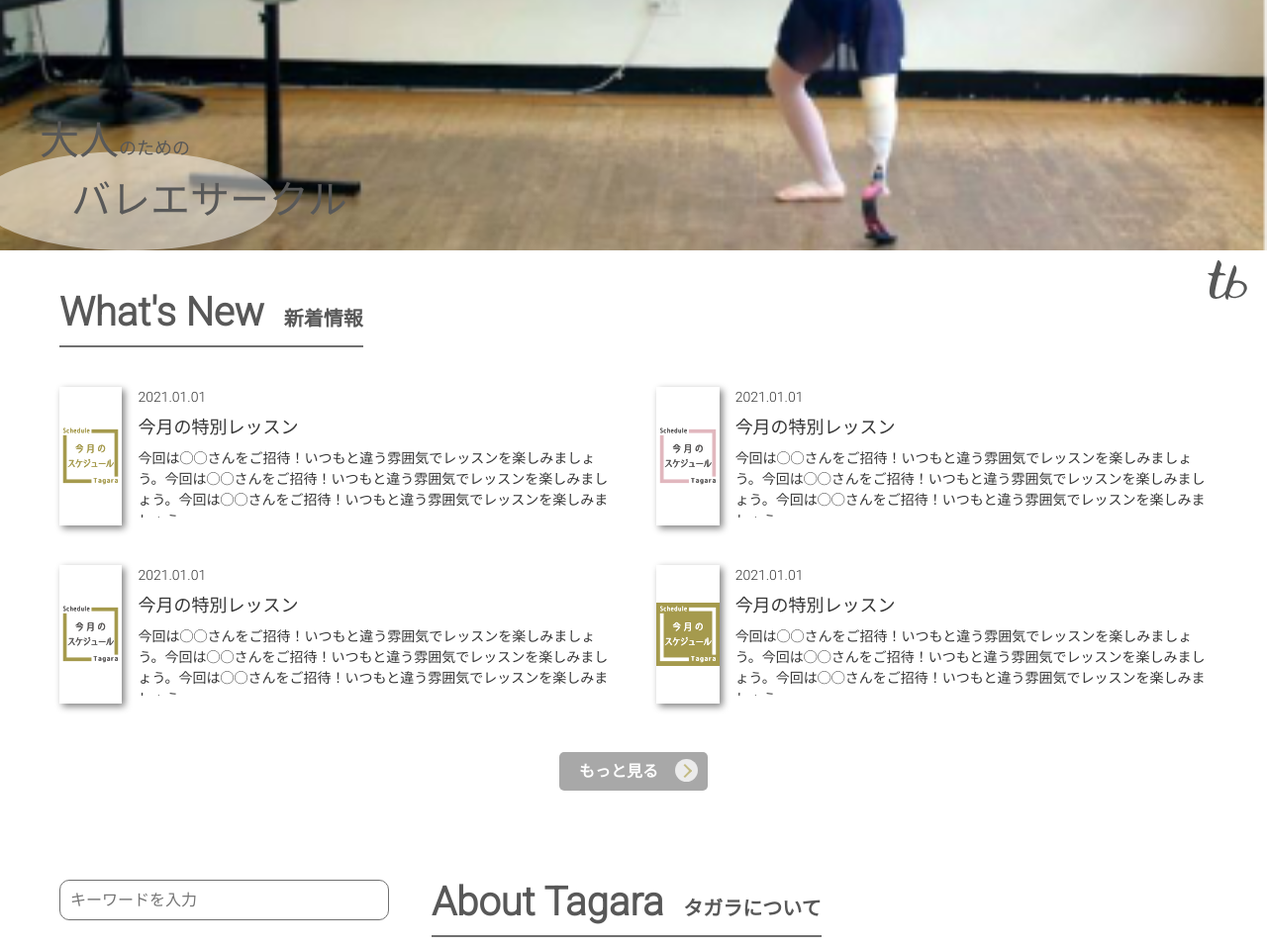
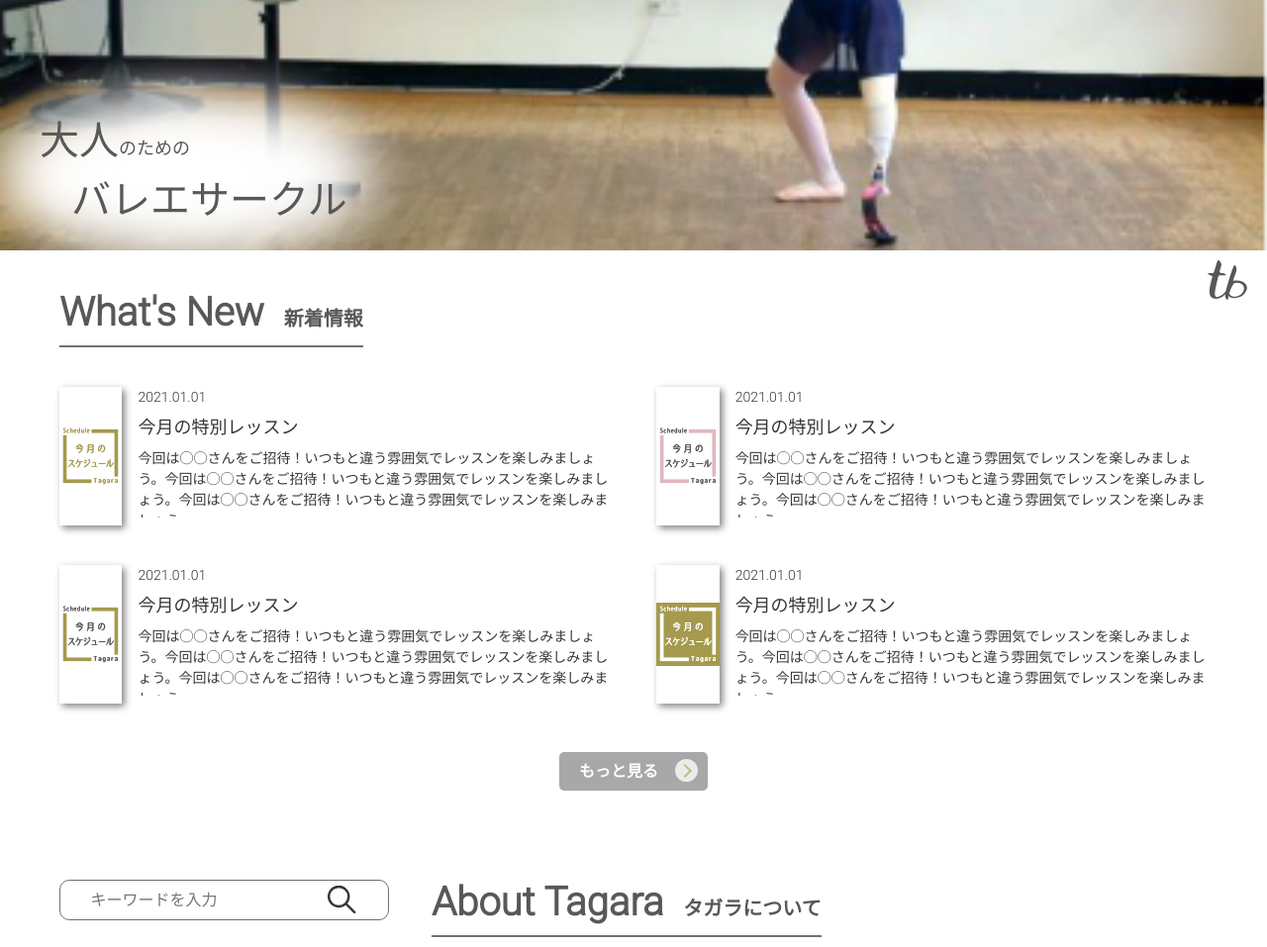
Before and after one commit to non0522/tagaraballet, a plain HTML site: page index.html in a window 1280 px wide. Shown: the part 267-1224 px from the top of the page at 99% size. Drawn offline with Linux system fonts and the light colour scheme; some packages are replaced by stand-ins of ours.

Commit message:
revise icon

```diff
--- a/scss/object/component/_shadow.scss
+++ b/scss/object/component/_shadow.scss
@@ -1,11 +1,20 @@
 .c-shadow {
-    background-color: #fff;
-    width: 300px;
-    height: 100px;
+    background-image: url(/img/bg-shadow.png);
+    background-repeat: no-repeat;
+    background-size: cover;
     position: absolute;
-    bottom: 0;
-    left: -20px;
-    border-radius: 50%;
-    opacity: .5;
-
+    width: 400px;
+    height: 200px;
+    top: 70px;
+    left: -80px;
+    @include responsive(tab) {
+        width: 600px;
+        height: 300px;
+        top: 130px;
+        left: -120px;
+    }
+    @include responsive(pc) {
+        top: 250px;
+        left: -120px;
+    }
 }
--- a/scss/object/project/_search.scss
+++ b/scss/object/project/_search.scss
@@ -3,6 +3,8 @@
     margin-bottom: 40px;
     width: 99%;
     border: $color-white--text 1px solid;
+    display: flex;
+    justify-content: space-around;
     @include responsive(pc) {
         display: flex;
         margin-bottom: 30px;
@@ -22,14 +24,14 @@
 
     }
     &__button {
-        width: 24%;
-        background-image: url(/img/icon-new.svg);
+        width: 15%;
+        background-image: url(/img/search.svg);
         background-repeat: no-repeat;
         background-position: center;
+        background-size: 30px;
         box-sizing: inherit;
-        // background-color: gray;
         @include responsive(pc) {
-            // background-color: black;
+            background-image: url(/img/search2.svg);
         }
     }
 }
```
Also changed, not shown: css/style.css, img/bg-shadow.png (added), img/search.svg (added), img/search2.svg (added), 1 other file.
